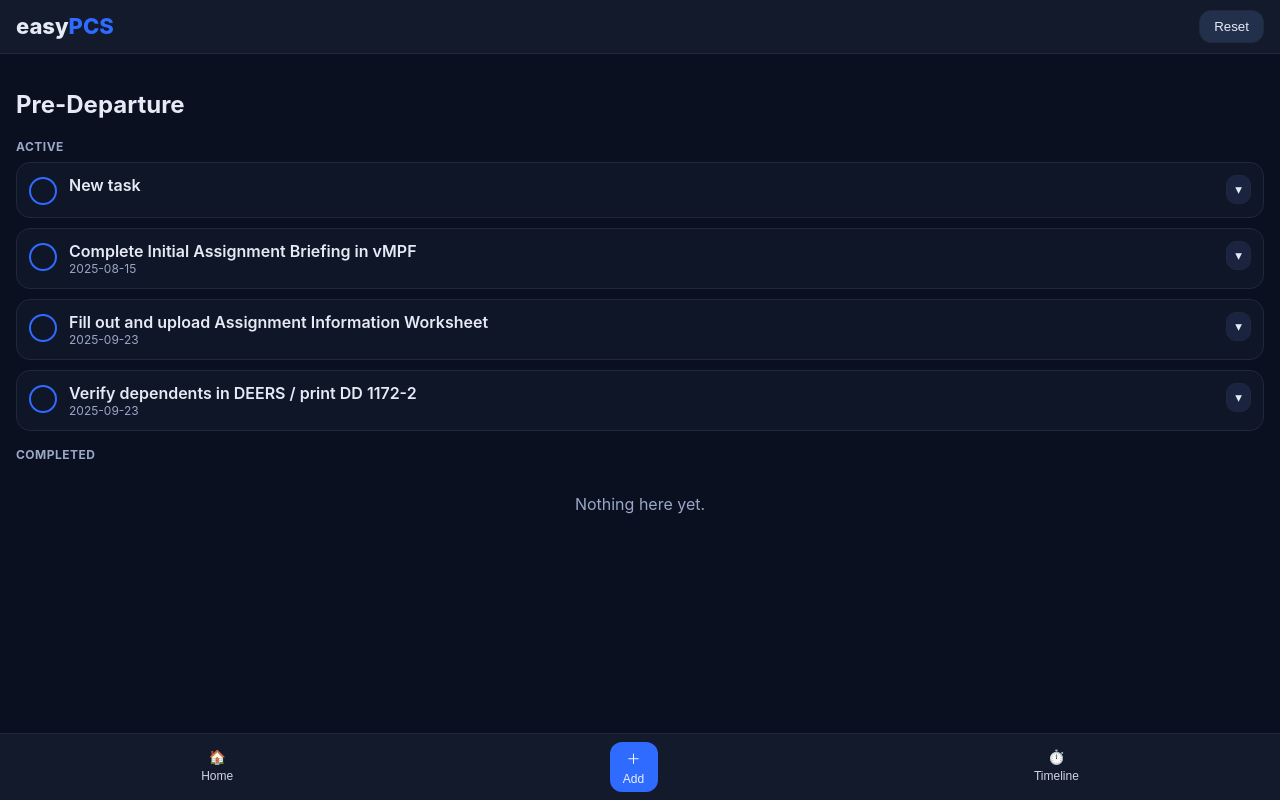
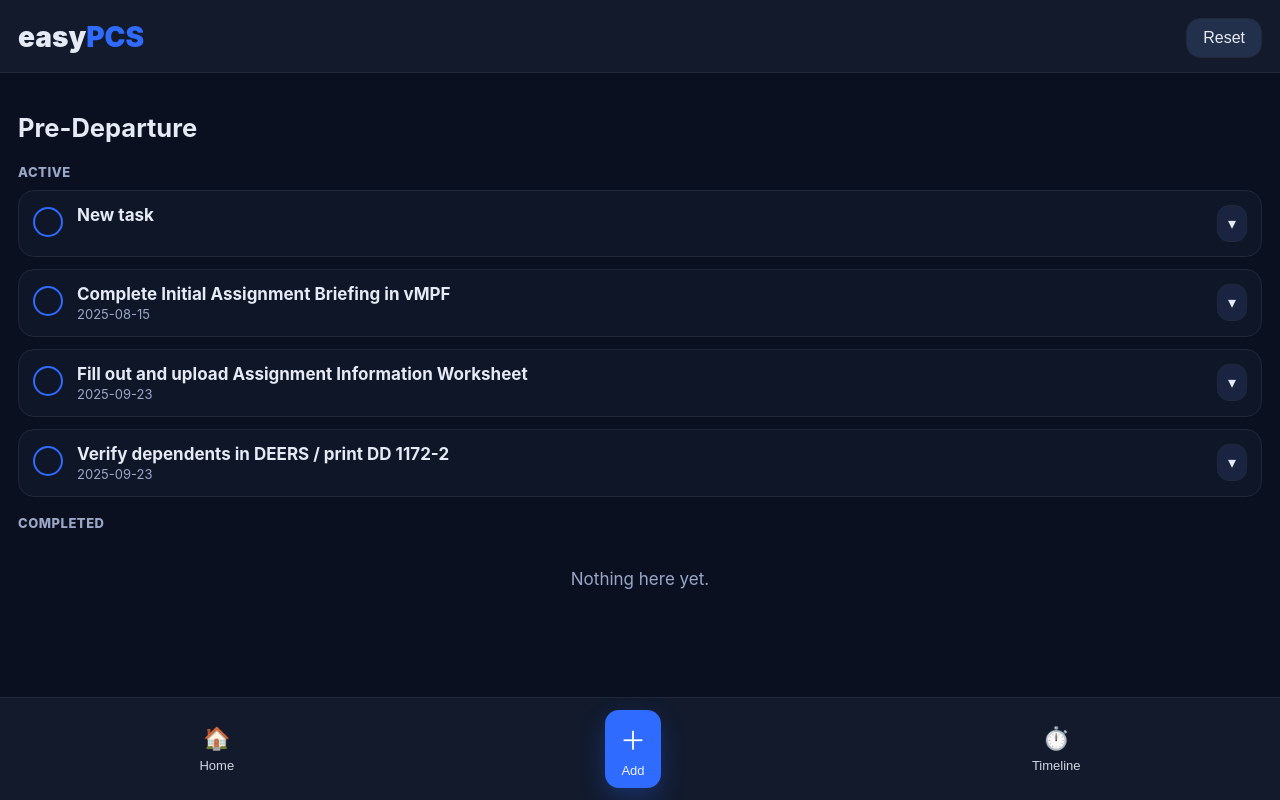
Before and after one commit to marchettimarq/easyPCS, a plain HTML site: page index.html in a window 1280 px wide. Both pictures are taken after a click on the button "Add". Drawn offline with Linux system fonts and the light colour scheme.

Commit message:
Add files via upload

```diff
--- a/style.css
+++ b/style.css
@@ -2,54 +2,68 @@
 :root{
   --bg:#0B1020; --card:#121A2C; --text:#E6EAF5; --muted:#9AA7C7; --border:#20283A;
   --brand:#2F6BFF; --brand-2:#1E53E6; --ok:#22c55e; --warn:#fbbf24;
-  --tap:48px;
+  /* Bigger tap size & icons */
+  --tap:56px;
+  --nav-icon:28px;
+  --nav-icon-primary:34px;
 }
 *{box-sizing:border-box}
 html,body{height:100%}
-body{margin:0;background:var(--bg);color:var(--text);font:16px -apple-system,BlinkMacSystemFont,Segoe UI,Roboto,Helvetica,Arial,sans-serif;}
+body{margin:0;background:var(--bg);color:var(--text);font:17px -apple-system,BlinkMacSystemFont,Segoe UI,Roboto,Helvetica,Arial,sans-serif;}
 
 .app-header{
-  position:sticky;top:0;z-index:50;
-  background:var(--card);border-bottom:1px solid var(--border);
-  padding: max(env(safe-area-inset-top), 10px) 16px 10px;
+  position:sticky;top:0;z-index:50;background:var(--card);border-bottom:1px solid var(--border);
+  padding: calc(max(env(safe-area-inset-top), 12px) + 6px) 18px 14px;
   display:flex;align-items:center;justify-content:space-between;
 }
-.app-title{font-size:22px;line-height:1.2;font-weight:800;margin:0}
+.app-title{font-size:28px;line-height:1.2;font-weight:900;margin:0}
 .app-title .brand{color:var(--brand)}
-.reset{background:#23304b;border:1px solid var(--border);color:var(--text);border-radius:12px;padding:8px 14px}
+.reset{background:#23304b;border:1px solid var(--border);color:var(--text);border-radius:14px;padding:10px 16px;font-size:16px}
 
 .bottom-bar{
- position:fixed;left:0;right:0;bottom:0;z-index:40;background:var(--card);
- border-top:1px solid var(--border);
- padding:8px calc(16px + env(safe-area-inset-right)) calc(8px + env(safe-area-inset-bottom)) calc(16px + env(safe-area-inset-left));
- display:flex;gap:16px;justify-content:space-around;align-items:center;
+  position:fixed;left:0;right:0;bottom:0;z-index:40;background:var(--card);
+  border-top:1px solid var(--border);
+  padding:12px calc(18px + env(safe-area-inset-right)) calc(12px + env(safe-area-inset-bottom)) calc(18px + env(safe-area-inset-left));
+  display:flex;gap:20px;justify-content:space-around;align-items:center;
 }
-.nav-btn{min-width:var(--tap);min-height:var(--tap);padding:6px 10px;background:none;border:0;color:var(--text);border-radius:12px;font-size:14px;display:flex;flex-direction:column;align-items:center;gap:4px}
-.nav-btn.primary{background:var(--brand);color:white}
-.nav-btn span{font-size:12px;opacity:.9}
+.nav-btn{min-width:var(--tap);min-height:var(--tap);padding:10px 12px;background:none;border:0;color:var(--text);
+  border-radius:14px;font-size:15px;display:flex;flex-direction:column;align-items:center;gap:6px}
+.nav-btn.primary{background:var(--brand);color:white;box-shadow:0 10px 24px rgba(47,107,255,.28)}
+.nav-btn span{font-size:13px;opacity:.9}
+/* If you use SVGs put width/height here;
+   emojis auto-size with font so we just increase font-size */
+.nav-btn{font-size:22px}
+.nav-btn.primary{font-size:26px}
 
-main{padding:16px 16px calc(90px + env(safe-area-inset-bottom));}
+main{padding:18px 18px calc(105px + env(safe-area-inset-bottom));}
 
-.phase-carousel{display:flex;gap:14px;overflow-x:auto;scroll-snap-type:x mandatory;padding-bottom:10px}
-.phase-card{scroll-snap-align:center;min-width:88%;background:var(--card);border:1px solid var(--border);border-radius:18px;padding:16px;box-shadow:0 6px 18px rgba(0,0,0,.25);}
-.phase-card h3{margin:0 0 8px;font-size:18px}
-.bar{height:6px;background:#23304b;border-radius:999px;overflow:hidden;margin:6px 0 2px}
+.phase-carousel{display:flex;gap:16px;overflow-x:auto;scroll-snap-type:x mandatory;padding-bottom:14px}
+.phase-card{
+  scroll-snap-align:center;min-width:90%;min-height:220px;
+  background:var(--card);border:1px solid var(--border);border-radius:22px;padding:18px;
+  box-shadow:0 10px 28px rgba(0,0,0,.28);
+  display:flex;flex-direction:column;justify-content:space-between;
+}
+.phase-card h3{margin:0 0 10px;font-size:21px}
+.bar{height:8px;background:#23304b;border-radius:999px;overflow:hidden;margin:8px 0 4px}
 .bar span{display:block;height:100%;background:linear-gradient(90deg,var(--brand),var(--brand-2));width:0%}
-.meta{color:var(--muted);font-size:12px}
+.meta{color:var(--muted);font-size:14px}
 
-.section{margin:16px 0}
-.section h4{margin:8px 0;color:var(--muted);font-weight:700;text-transform:uppercase;letter-spacing:.04em;font-size:12px}
+.section{margin:18px 0}
+.section h4{margin:10px 0;color:var(--muted);font-weight:800;text-transform:uppercase;letter-spacing:.04em;font-size:13px}
 
-.task-row{display:flex;gap:12px;align-items:flex-start;background:#0f1628;border:1px solid var(--border);border-radius:14px;padding:12px;margin-bottom:10px}
-.check{width:28px;height:28px;min-width:28px;display:inline-flex;align-items:center;justify-content:center;border-radius:50%;border:2px solid var(--brand);position:relative;margin-top:2px}
+.task-row{display:flex;gap:14px;align-items:flex-start;background:#0f1628;border:1px solid var(--border);
+  border-radius:16px;padding:14px;margin-bottom:12px}
+.check{width:30px;height:30px;min-width:30px;display:inline-flex;align-items:center;justify-content:center;border-radius:50%;
+  border:2px solid var(--brand);position:relative;margin-top:2px}
 .check input{opacity:0;position:absolute;width:100%;height:100%;margin:0}
-.check .dot{width:16px;height:16px;border-radius:50%;background:transparent}
+.check .dot{width:18px;height:18px;border-radius:50%;background:transparent}
 .check input:checked + .dot{background:var(--brand)}
 .task-main{flex:1;min-width:0}
-.task-title{-webkit-line-clamp:2;display:-webkit-box;-webkit-box-orient:vertical;overflow:hidden;word-break:break-word;font-weight:600}
-.task-date{font-size:12px;color:var(--muted)}
-.chev{background:#1a2440;border:1px solid var(--border);color:var(--text);border-radius:10px;padding:6px 8px}
-.task-desc{display:none;color:var(--muted);padding:8px 12px 12px 52px}
+.task-title{-webkit-line-clamp:2;display:-webkit-box;-webkit-box-orient:vertical;overflow:hidden;word-break:break-word;font-weight:700;font-size:17px}
+.task-date{font-size:13px;color:var(--muted);margin-top:2px}
+.chev{background:#1a2440;border:1px solid var(--border);color:var(--text);border-radius:12px;padding:8px 10px;font-size:16px}
+.task-desc{display:none;color:var(--muted);padding:10px 14px 14px 60px}
 .task-row.expanded + .task-desc{display:block}
 
-.empty{color:var(--muted);text-align:center;padding:24px}
+.empty{color:var(--muted);text-align:center;padding:28px}
```
